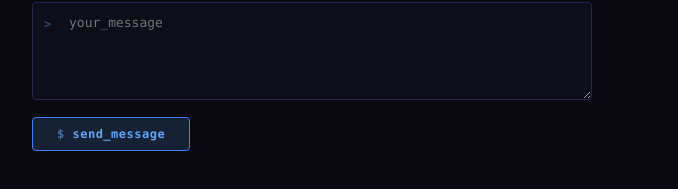
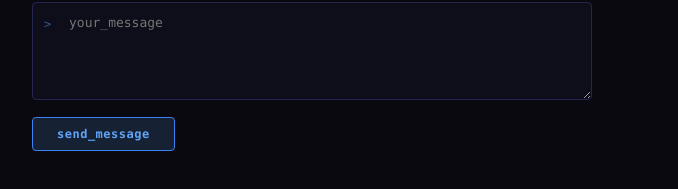
Before and after one commit to ShanujPatel/portfolio, a React (Vite) app: page / in a window 1280 px wide. Shown: the part 3678-3867 px from the top of the page, without its empty margins (152-830 px from the left). Built offline with nearby package versions, Linux system fonts and the light colour scheme.

Commit message:
Remove $ from Send Message button

```diff
--- a/package.json
+++ b/package.json
@@ -26,6 +26,6 @@
     "eslint-plugin-react-refresh": "^0.5.2",
     "gh-pages": "^6.3.0",
     "globals": "^17.6.0",
-    "vite": "^8.0.12"
+    "vite": "^8.0.13"
   }
 }
--- a/src/components/Contact.module.css
+++ b/src/components/Contact.module.css
@@ -95,7 +95,6 @@
   letter-spacing: 0.5px;
 }
 
-.form button::before { content: '$ '; opacity: 0.6; }
 
 .form button:hover {
   background: var(--brand);
```
Also changed, not shown: 1 other file (tests, documents, lock files or other folders).
